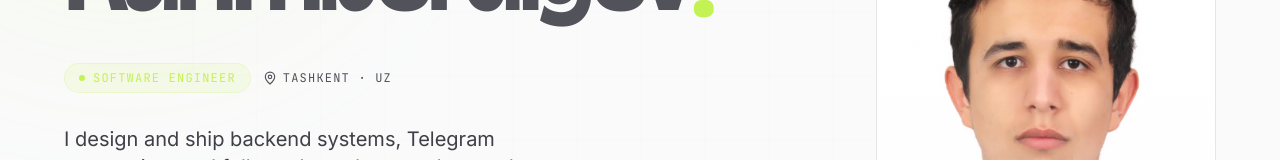
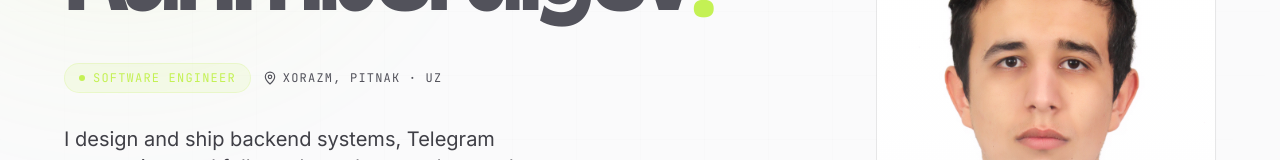
Before and after one commit to shaxriyor-wu/karimberdiyev.uz, a React (Vite) app: page / in a window 1280 px wide. Shown: the part 309-469 px from the top of the page. Built offline with nearby package versions, Linux system fonts and the light colour scheme.

Commit message:
Update location to Xorazm, Pitnak

```diff
--- a/src/components/Hero.tsx
+++ b/src/components/Hero.tsx
@@ -64,7 +64,7 @@ const Hero = () => {
               </span>
               <span className="inline-flex items-center gap-1.5 mono text-xs uppercase tracking-widest text-ink-400">
                 <MapPin className="w-3.5 h-3.5" />
-                Tashkent · UZ
+                Xorazm, Pitnak · UZ
               </span>
             </div>
 
```
